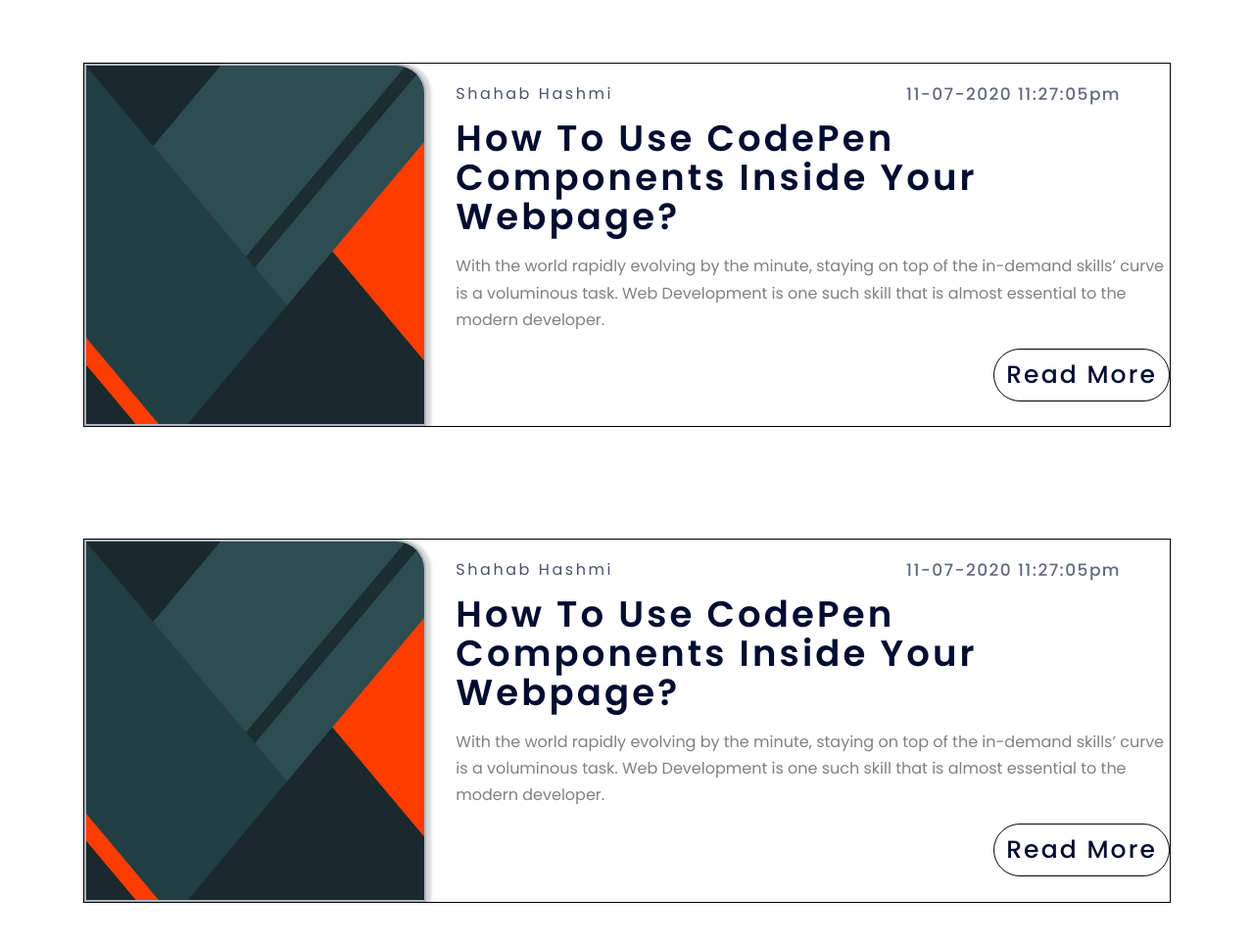
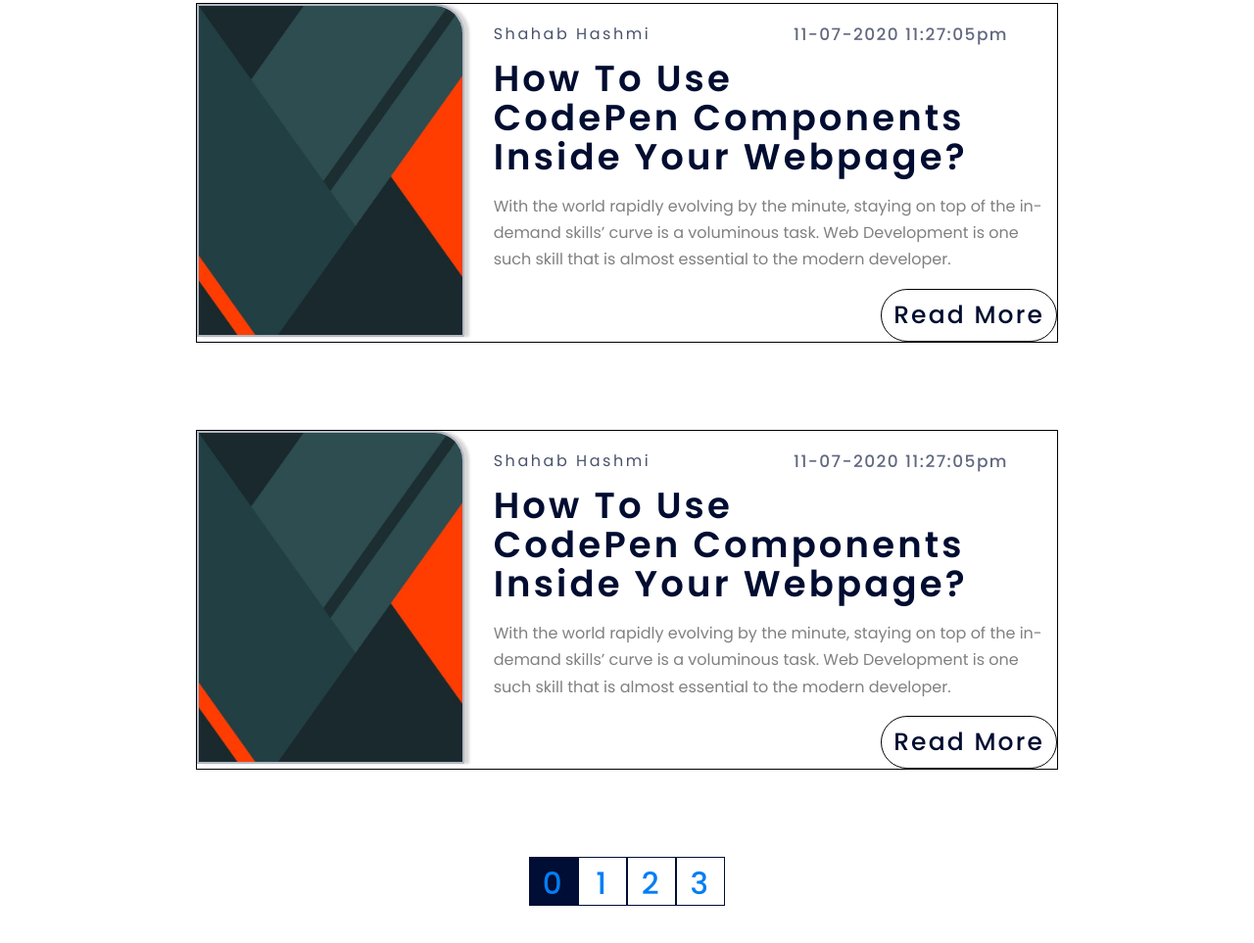
Before and after one commit to Webnodites/webnodites2, a plain HTML site: page blog.html in a window 1280 px wide. Shown: the part 1163-2126 px from the top of the page at 98% size. After the commit the page ends 2104 px from the top, so only its background shows below. Drawn offline with Linux system fonts and the light colour scheme; files whose address does not match are found by name.

Commit message:
new change blog

```diff
--- a/blog.html
+++ b/blog.html
@@ -102,70 +102,9 @@
       </div>
     </section>
       </div>
-      <!-- <section class="blog">
-        <div class="page-wrapper">
-          <div class="content clearfix">
-            <div class="main-content">
-              <div class="post">
-                <img src="images/t.jpg" class="post-image">
-                  <div class="post-preview">
-                    <h1>
-                  <a href="singleblog.html">How-To-Use-CodePen-Components-Inside-Your-Webpage</a></h1>
-                  <i class="fa fa-user">lorem ipsum</i>
-                &nbsp;
-                  <i class="fa fa-calendar">may 18,2020</i>
-                    <p class="preview-text">
-                With-the-world-rapidly-evolving-by-the-minute-staying-on-top-of-the-in-demand-skills-curve-is-a-voluminous-task-Web-Development-is-one-such-skill-that-is-almost-essential-to-the-modern-developer
-                </p>
 
-          </div>
-        </div>
-
-
-    </div></div></div>
-
-</section>
-<section class="new">
-  <div class="container">
-    <div class="page-wrapper">
-    <div class="row" id="row">
-      <div class="col-6">
-          <img src="images/t.jpg">
-      </div>
-      <div class="col-6">
-        <div class="row" style=" padding: 0px">
-            <div class="col-6">
-               <h1 style="font-size: 12px;"> Titlwe</h1>
-            </div>
-        </div>
-        <div class="row" style=" padding: 0px;">
-            <div class="col-6">
-               <h1 style="font-size: 12px;"> Titlwe</h1>
-            </div>
-        </div>
-        <div class="row" style=" padding: 0px;">
-            <div class="col-12">
-               <h3 style="font-size: 17px;">How-To-Use-CodePen-Components-Inside-Your-Webpage</h3>
-            </div>
-        </div>
-        <div class="row" style=" padding: 0px;">
-            <div class="col-12">
-               <h3 style="font-size: 17px;">With-the-world-rapidly-evolving-by-the-minute-staying-on-top-of-the-in-demand-skills-curve-is-a-voluminous-task-Web-Development-is-one-such-skill-that-is-almost-essential-to-the-modern-developer</h3>
-            </div>
-        </div>
-        <div class="row" style=" padding: 0px; float: right; border-radius: 30px; ">
-            <div class="col-12" style="float: right">
-               <a href="" style="color: black;">Read More</a>
-            </div>
-        </div>
-      </div>
-      </div>
-
-    </div>
-  </div></div>
-</section> -->
-<section class="aarti" id="blog" >
-    <div class="container">
+<section class="blog_section" id="blog" >
+    <!-- <div class="container"> -->
         <div class="blog-inner">
             <div class="row">
                 <div class="col-lg-4 img-area-2">
@@ -186,10 +125,10 @@
                         </div>
                     </div>
                 </div>
-            </div>
+           <!--  </div> -->
 </section>
-<section class="aarti" id="blog">
-    <div class="container">
+<section class="blog_section" id="blog">
+   <!--  <div class="container"> -->
         <div class="blog-inner">
             <div class="row">
                 <div class="col-lg-4 img-area-2">
@@ -210,10 +149,10 @@
                         </div>
                     </div>
                 </div>
-            </div>
+            <!-- </div> -->
 </section>
-<section class="aarti" id="blog">
-    <div class="container">
+<section class="blog_section" id="blog">
+    <!-- <div class="container" -->
         <div class="blog-inner">
             <div class="row">
                 <div class="col-lg-4 img-area-2">
@@ -234,26 +173,18 @@
                         </div>
                     </div>
                 </div>
-            </div>
+           <!--  </div> -->
 </section>
 
-<!-- <section class="page_link" id="pagging">
-    <div class="container">
-        <div class="blog-inner">
-            <div class="row">
+<section class="page_link" id="pagging">
+    <ul class="pagination justify-content-center  md-5">
+      <li class="page-item" title="Previous"><a href="" >0</a></li>
+      <li class="page-item" title="Previous"><a href="" id="link_1">1</a></li>
+      <li class="page-item" title="Previous"><a href="" id="link_1">2</a></li>
+      <li class="page-item" title="Previous"><a href="" id="link_1">3</a></li>
 
-                <div class="col-12">
-                  <ul >
-                    <li><a href="">1</a></li>
-                    <li><a href="">2</a></li>
-                    <li><a href="">3</a></li>
-
-                  </ul>
-                 </div>
-                    </div>
-                </div>
-            </div>
-</section> -->
+    </ul>
+</section>
 
   <script src="js/jquery-3.3.1.min.js"></script>
   <script src="js/jquery-ui.js"></script>
--- a/css/style1.css
+++ b/css/style1.css
@@ -51,165 +51,26 @@
 /*end portfolio page style */
 
 /*blog page style*/
-/*.blog{
-  background-color: white;
-  margin-top: -30px;
-  border:1px solid black;
-}
 
-
-.content{
-  width: 80%;
-
-  margin: 30px auto;
-  height: 100%;
-
-
-}
-.content .main-content{
-  width: 100%;
-  float: left;
-
-
-}
-
-.content .main-content.single  .post-title{
-
-  text-align: center;
-  margin-bottom: 40px;
-
-
-}
-.content .main-content.single .post-content{
-
-  margin: 5px;
-  height: 600px;
-
-}
-.content .main-content .recent-post-title{
-  margin: 20px;
-  font-family: 'Montserrat', sans-serif;
-}
-
-.content .main-content .post{
-  width: 95%;
-  height: 270px;
-  margin: 20px auto;
-  border-radius: 5px;
-  background:white;
-  position: relative;
-}
-.content .popular .post{
-  border-top: 1px solid #e0e0e0;
-  margin-top: 10px;
-  padding-top:10px;
-
-}
-
-.content .main-content .post .post-image{
-  width: 40%;
-  height: 100%;
-  float: left;
-  border-top-right-radius: 10px;
-
-}
-.btn{
-  padding: .5rem 1rem;
-  background:black;
-  color: white;
-  border:1px solid transparent;
-  border-radius: .25rem;
-}
-.btn:hover{
-  color: white !important;
-  background:#005255;
-}
-
-.content .main-content .post .post-preview{
-  width: 60%;
-  padding: 10px;
-  float: right;
-}
-.content .main-content .post .read-more{
-  position: absolute;
-  bottom: 10px;
-  right: 10px;
-
-}
-.content .main-content .post .read-more:hover{
-
-
-  transition: .25s;
-}
-@media only screen and (max-width: 934px){
-    .content{
-      width:100%;
-      height: 1500px;
-    }
-    .content .main-content .post
-    {
-      width: 100%;
-
-    }
-    .content .main-content
-    {
-      width: 100%;
-      padding: 10px;
-    }
-    .content .main-content{
-      width: 100%;
-
-
-    }
-    .content .main-content .post .post-image{
-      width: 100%;
-      height: 100%;
-    }
-    .content .main-content.single  .post-title{
-      width: 100%;
-      height: 100%;
-    }
-    .content .main-content.single .post-content{
-      width: 100%;
-      height: 400px;
-}
-  .content .main-content .post .post-preview{
-    width: 100%;
-  }
-}
-.new{
-  width: 100%;
-  height: 1940px;
-  margin-top: 40px;
-}
-#row{
-  border:1px solid black;
-  padding: 15px;
-  margin-top: 10px;
-}
-.new .row .col-6 img{
- width: 80%;
- height: 300px;
-
- border-top-right-radius: 40px;
-}*/
-.aarti{
+.blog_section{
   margin-top: 7%;
   margin-bottom: 7%;
 }
-.aarti  .blog-inner{
+.blog_section  .blog-inner{
    border:1px solid black;
 }
 
 #blog{
-  padding: 12px;
 
+  padding-right: 200px;
+
+  padding-left: 200px;
   width: 100%;
 
 }
 #blog img {
   width: 100%;
-  height: 370px;
+  height: 340px;
 }
 #blog a{
   border-radius: 25px;
@@ -276,6 +137,39 @@
  box-shadow: 5px 0 3px 0 rgba(0, 0, 0, 0.16);
   border: solid 2px rgba(0, 14, 53, 0.3);
 }
+.page_link  ul li {
+   width: 50px;
+  height: 50px;
+
+  font-family: Poppins;
+  font-size: 31px;
+  font-weight: 500;
+  font-stretch: normal;
+  font-style: normal;
+ border: solid 1px #000e35;
+  letter-spacing: 2.64px;
+  text-align: center;
+  color: #f2f2f2;
+}
+.page_link  ul li:first-child{
+  border: solid 1px #000e35;
+  background-color: #000e35;
+}
+#link_1
+ {
+   width: 60px;
+  height: 50px;
+
+  font-family: Poppins;
+  font-size: 31px;
+  font-weight: 500;
+  font-stretch: normal;
+  font-style: normal;
+
+  letter-spacing: 2.64px;
+  text-align: center;
+
+}/*
 /*end blog page style */
 
 /*contact page style*/
@@ -290,6 +184,30 @@
     font-weight: 900;
 }
 #blog{
+  padding:10px;
+}
+#blog p{
+  padding-left: 10px;
+}
+#blog h1{
+  padding:10px;
+  font-size:28px;
+}
+
+#blog a{
+
+  width: 100%;
+  border-radius: 25px;
+  border: solid 1px #000c2d;
+  font-family: Poppins;
+  font-size: 10px;
+  font-weight: 500;
+  font-stretch: normal;
+  font-style: normal;
+  line-height: 1.6;
+  letter-spacing: 2.13px;
+  text-align: center;
+  color: #000d31
 
 }
 
```
